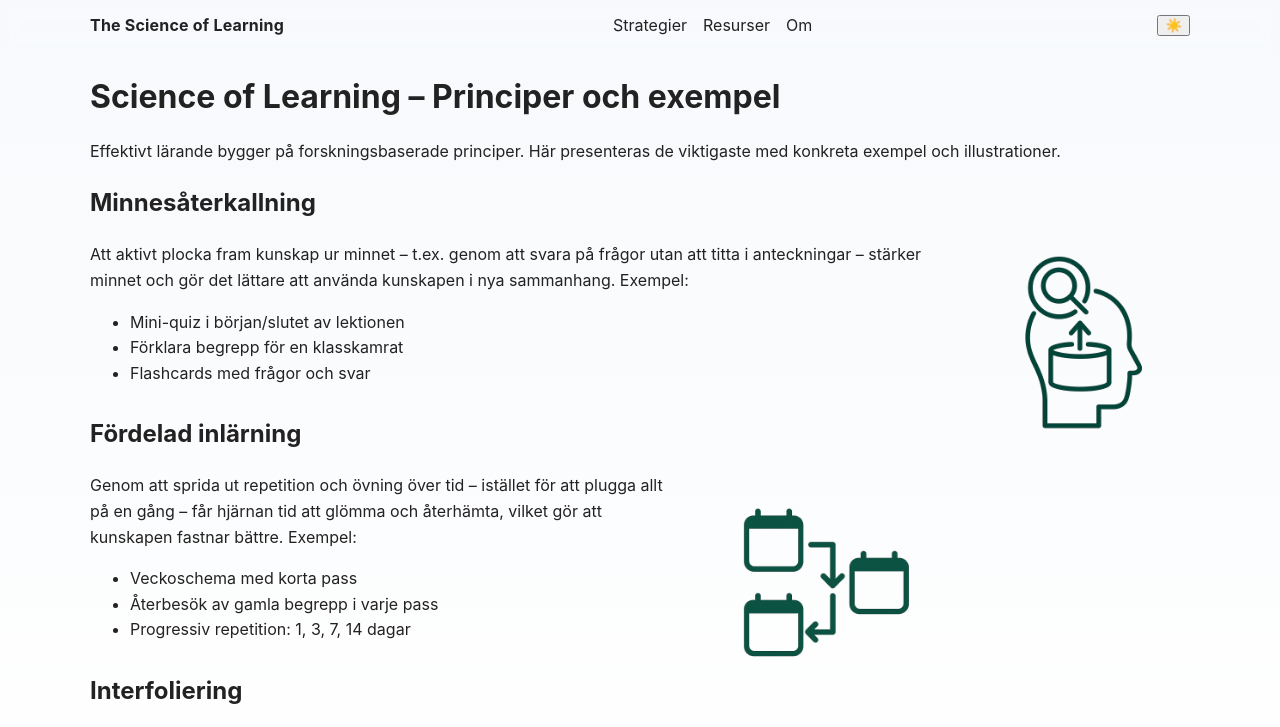
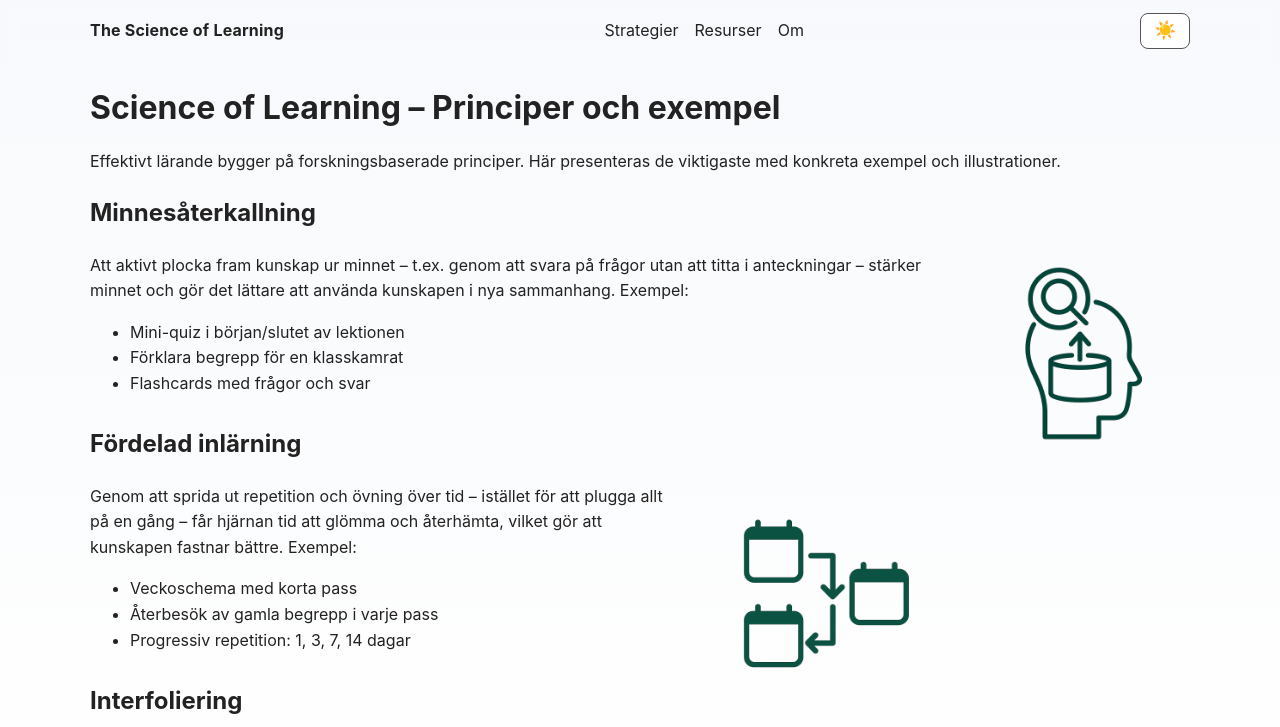
Before and after one commit to paul-pauliskolan/tsol, a plain HTML site: page index.html in a window 1280 px wide. Shown: the top 727 px of the page. Drawn offline with Linux system fonts and the light colour scheme.

Commit message:
feat: add theme toggle button styles and hover effects

```diff
--- a/assets/css/styles.css
+++ b/assets/css/styles.css
@@ -67,6 +67,21 @@ body {
   backdrop-filter: blur(8px);
   /*  background: rgba(11, 15, 20, 0.65); */
   border-bottom: 1px solid rgba(255, 255, 255, 0.09);
+}
+#theme-toggle {
+  background: var(--card);
+  color: var(--text);
+  border: 1px solid var(--muted);
+  border-radius: 0.5rem;
+  padding: 0.4rem 0.8rem;
+  cursor: pointer;
+  font-size: 1.1rem;
+  transition: background 0.2s, color 0.2s, border 0.2s;
+}
+#theme-toggle:hover {
+  background: var(--brand);
+  color: #fff;
+  border-color: var(--brand);
 }
 .header-inner {
   display: flex;
```
